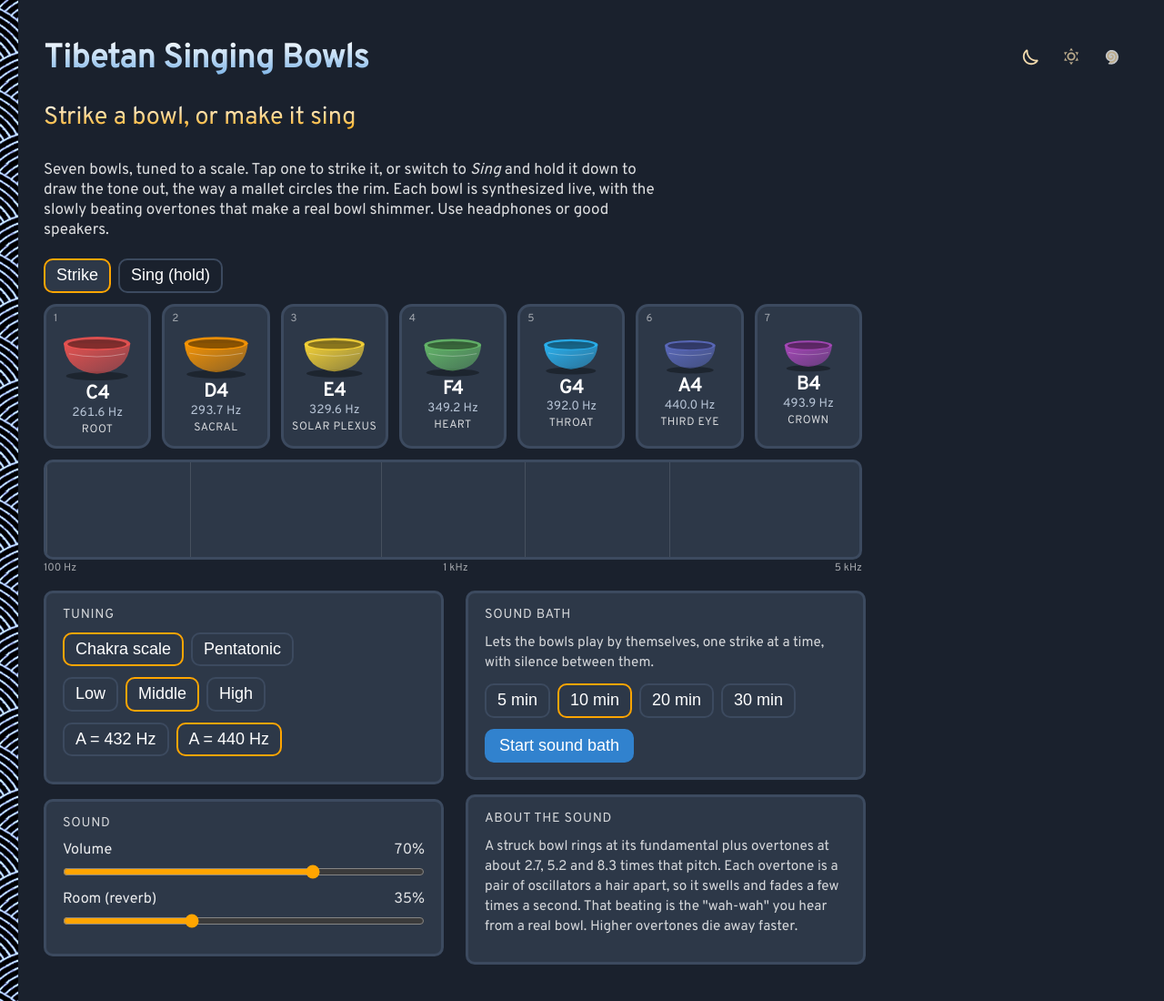
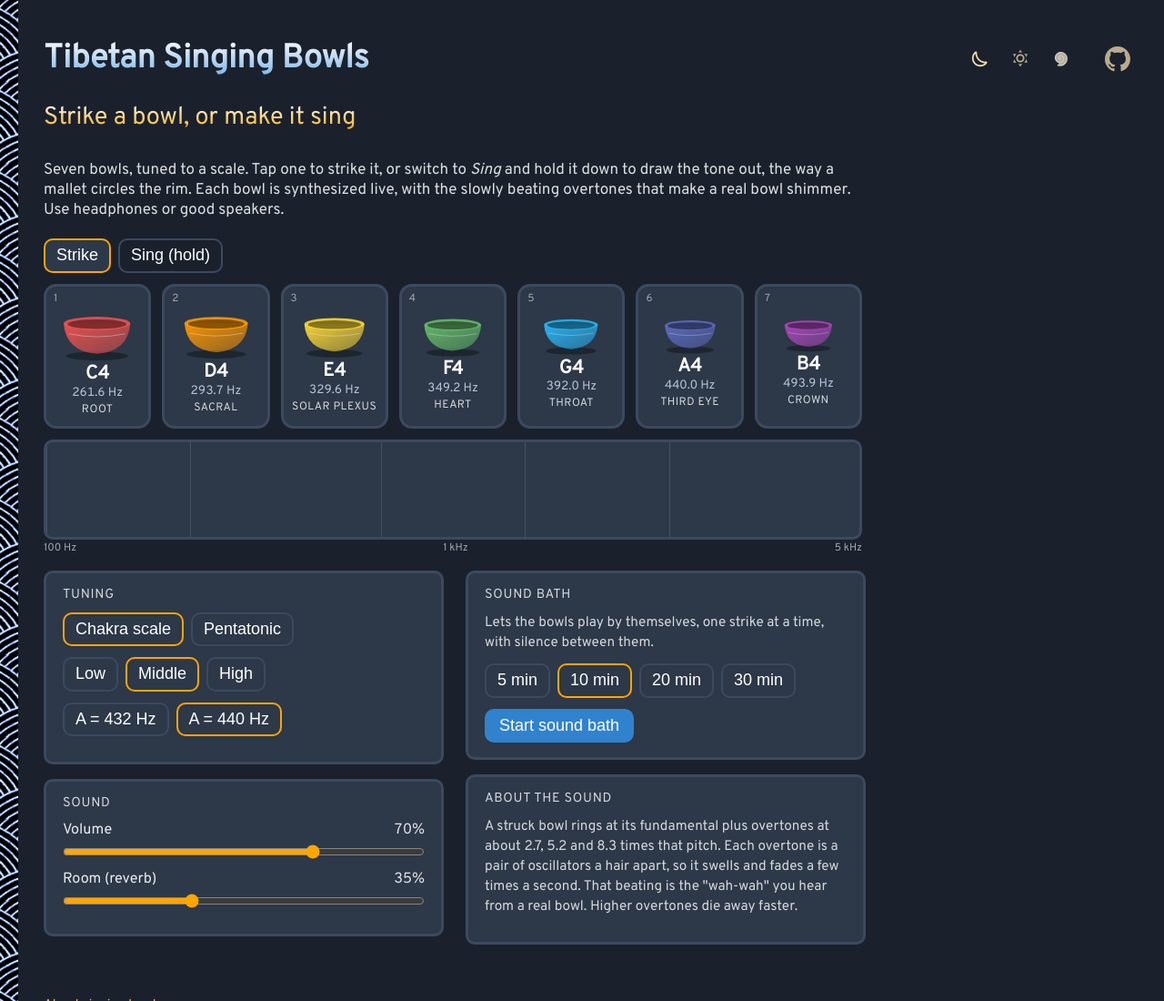
Before and after one commit to evoluteur/tibetan-singing-bowls, a website: page index.html in a window 1280 px wide. Shown: the top 1100 px of the page at 91% size. Drawn offline with Linux system fonts and the light colour scheme.

Commit message:
feat: add github icon

```diff
--- a/css/bowls.css
+++ b/css/bowls.css
@@ -1,3 +1,9 @@
+/* common.css caps .tagline at 680px; widen it here to match the bowls
+   grid and spectrum chart below it (both max-width: 900px). */
+.tagline {
+  max-width: 900px;
+}
+
 .bowls {
   display: grid;
   grid-template-columns: repeat(auto-fit, minmax(96px, 1fr));
--- a/css/common.css
+++ b/css/common.css
@@ -5,11 +5,48 @@
   z-index: 450;
 }
 
+/* Theme toggle and GitHub link share one row, top right of the header.
+   core.css positions #omg-theme-picker absolutely on its own (top:5px,
+   right:5px) -- .header-icons takes over that positioning as a flex row
+   so both sit on one line with a fixed gap, and the two children just
+   flow inside it. */
+.header-icons {
+  position: absolute;
+  top: 5px;
+  right: 5px;
+  z-index: 200;
+  display: flex;
+  align-items: center;
+  gap: 20px;
+}
+#omg-github {
+  position: static;
+  display: inline-flex;
+  align-items: center;
+  justify-content: center;
+  width: 36px;
+  height: 36px;
+  border-radius: 50%;
+  opacity: 0.75;
+}
+#omg-github svg {
+  width: 28px; /* same size in every theme (the themes' generic svg rule differs) */
+  height: 28px;
+}
+html[data-theme="evol-blue"] #omg-github svg {
+  fill: white; /* like the theme toggle icons on the blue background */
+}
+#omg-github:hover,
+#omg-github:focus-visible {
+  opacity: 1;
+}
+
 /* core.css is shared across other projects, so the theme-picker's swatch
    styling stays untouched there -- this overrides it to render icons
    (sun/moon/spiral, same set as react-morph-charts' ThemeToggle) instead of
    plain colored circles, without needing to edit the shared file. */
 #omg-theme-picker {
+  position: static; /* was absolute in core.css; .header-icons positions it now */
   gap: 2px;
 }
 #omg-theme-picker > a {
@@ -250,7 +287,9 @@ button:disabled {
 @media only screen and (max-width: 560px) {
   h1 {
     font-size: 1.6rem;
-    padding-right: 125px;
+    /* wider than the shared 125px: the header-icons row now holds the
+       theme toggle + a 20px gap + the GitHub icon side by side */
+    padding-right: 180px;
     white-space: normal;
     overflow: visible;
   }
--- a/index.html
+++ b/index.html
@@ -50,7 +50,10 @@
   <body onload="setupPage('home'); initBowls();" id="omg-body">
     <div id="omg-header">
       <h1>Tibetan Singing Bowls</h1>
-      <div id="omg-theme-picker"></div>
+      <div class="header-icons">
+        <div id="omg-theme-picker"></div>
+        <a id="omg-github" href="https://github.com/evoluteur/tibetan-singing-bowls" target="_blank" rel="noopener" title="Tibetan Singing Bowls on GitHub" aria-label="Tibetan Singing Bowls on GitHub"><svg viewBox="0 0 16 16" aria-hidden="true"><path d="M8 0C3.58 0 0 3.58 0 8c0 3.54 2.29 6.53 5.47 7.59.4.07.55-.17.55-.38 0-.19-.01-.82-.01-1.49-2.01.37-2.53-.49-2.69-.94-.09-.23-.48-.94-.82-1.13-.28-.15-.68-.52-.01-.53.63-.01 1.08.58 1.23.82.72 1.21 1.87.87 2.33.66.07-.52.28-.87.51-1.07-1.78-.2-3.64-.89-3.64-3.95 0-.87.31-1.59.82-2.15-.08-.2-.36-1.02.08-2.12 0 0 .67-.21 2.2.82.64-.18 1.32-.27 2-.27.68 0 1.36.09 2 .27 1.53-1.04 2.2-.82 2.2-.82.44 1.1.16 1.92.08 2.12.51.56.82 1.27.82 2.15 0 3.07-1.87 3.75-3.65 3.95.29.25.54.73.54 1.48 0 1.07-.01 1.93-.01 2.2 0 .21.15.46.55.38A8.013 8.013 0 0016 8c0-4.42-3.58-8-8-8z"/></svg></a>
+      </div>
     </div>
     <h2>Strike a bowl, or make it sing</h2>
     <div class="content">
```
Also changed, not shown: about.html (+4 -1 lines).
